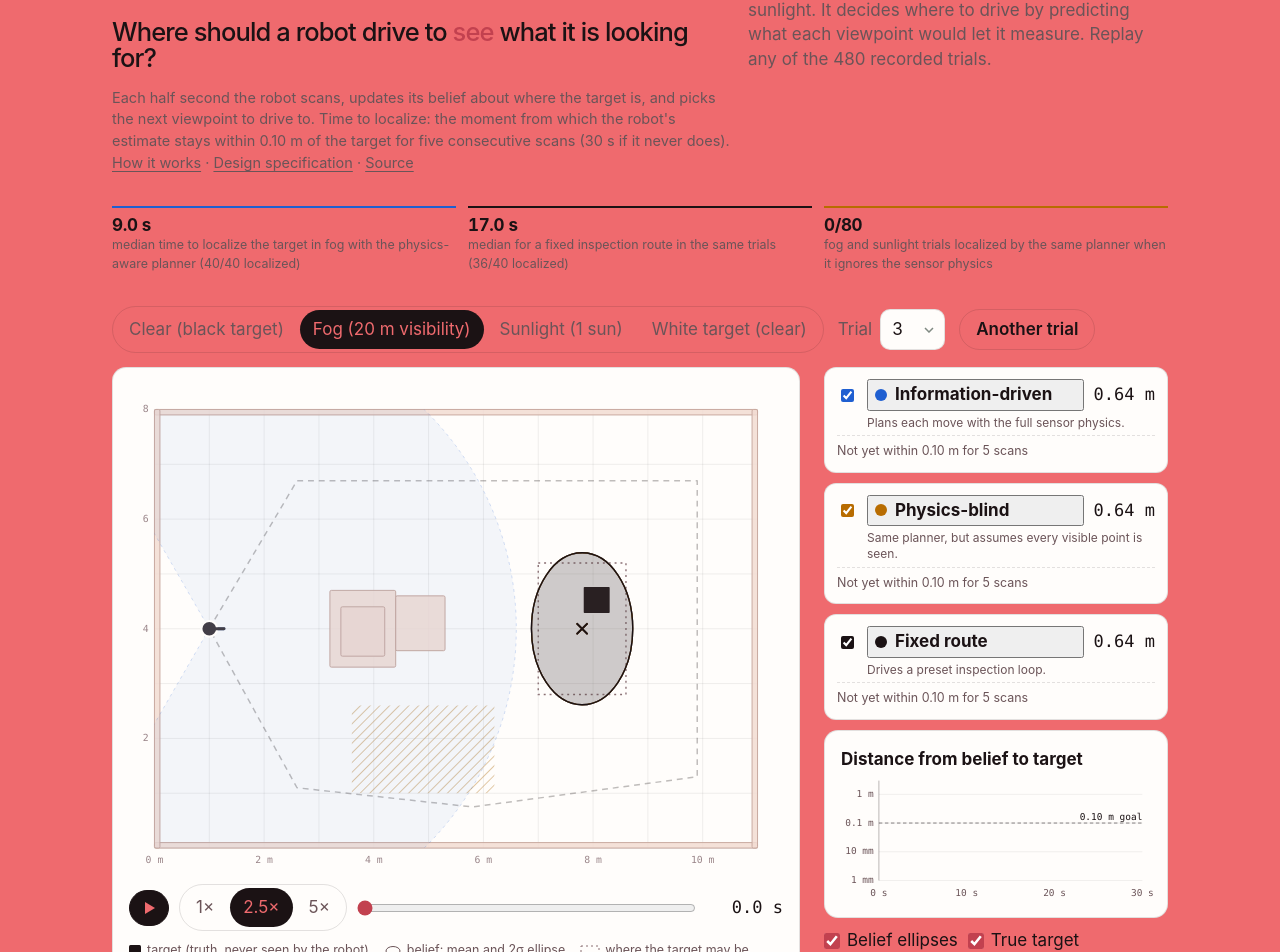
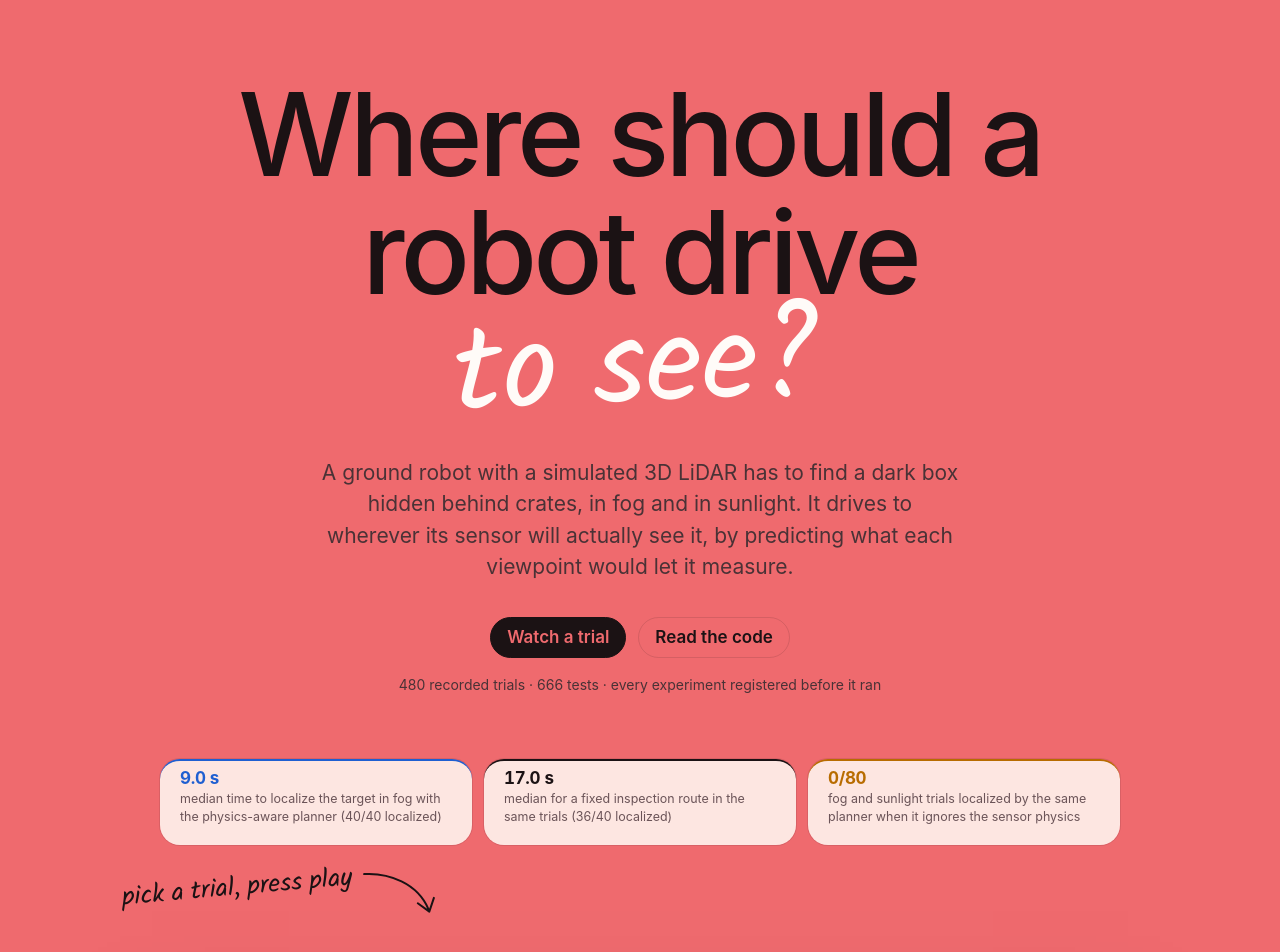
Before and after one commit to jjmensah/move-to-see, a React (Vite) app in the folder web/: page / in a window 1280 px wide. Shown: the part 94-1046 px from the top of the page. Built offline with nearby package versions, Linux system fonts and the light colour scheme.

Commit message:
feat(web): centre the hero with a handwritten line and put the replay on a stage

```diff
--- a/web/src/App.tsx
+++ b/web/src/App.tsx
@@ -95,6 +95,12 @@ export default function App() {
     [pick],
   );
 
+  const watch = () => {
+    const still = window.matchMedia("(prefers-reduced-motion: reduce)").matches;
+    document.getElementById("stage")?.scrollIntoView({ behavior: still ? "auto" : "smooth", block: "start" });
+    setPlaySignal(s => s + 1);
+  };
+
   if (failed)
     return <div className="loading boot">The trial records could not be loaded. Refresh the page to try again.</div>;
   if (!world || !results) return <div className="loading boot">Loading 480 recorded trials…</div>;
@@ -132,29 +138,28 @@ export default function App() {
       </div>
 
       <main id="top">
-        <section id="replay" className="wrap hero" aria-labelledby="replay-title">
-          <div className="hero-top">
-            <div className="stack" style={{ gap: 18 }}>
-              <span className="kicker">Active perception · 3D LiDAR · simulation</span>
-              <h1 id="replay-title" tabIndex={-1}>
-                Where should a robot drive to <em>see</em> what it is looking for?
+        <section id="replay" className="hero" aria-labelledby="replay-title">
+          <div className="wrap">
+            <h1 id="replay-title" className="reveal" tabIndex={-1}>
+              Where should a robot drive
+              <br />
+              <span className="hand">to see?</span>
             </h1>
+            <p className="lede reveal">
+              A ground robot with a simulated 3D LiDAR has to find a dark box hidden behind crates, in fog and in
+              sunlight. It drives to wherever its sensor will actually see it, by predicting what each viewpoint would
+              let it measure.
+            </p>
+            <div className="cta-row reveal">
+              <button type="button" className="button lg" onClick={watch}>
+                Watch a trial
+              </button>
+              <a className="button lg ghost" href={REPO}>
+                Read the code
+              </a>
             </div>
-            <p className="lede">
-              A ground robot with a simulated 3D LiDAR has to find a dark box hidden behind crates, in fog and in
-              sunlight. It decides where to drive by predicting what each viewpoint would let it measure. Replay any of
-              the 480 recorded trials.
-            </p>
-            <p className="small muted" style={{ gridColumn: "1 / -1" }}>
-              Each half second the robot scans, updates its belief about where the target is, and picks the next
-              viewpoint to drive to. Time to localize: the moment from which the robot's estimate stays within 0.10 m of
-              the target for five consecutive scans (30 s if it never does).{" "}
-              <a href={`${REPO}#how-it-works`}>How it works</a> ·{" "}
-              <a href={`${REPO}/blob/main/docs/design/final-spec.md`}>Design specification</a> ·{" "}
-              <a href={REPO}>Source</a>
-            </p>
-          </div>
-          <div className="stats" aria-label="Headline results in fog">
+            <p className="fine reveal">480 recorded trials · 666 tests · every experiment registered before it ran</p>
+            <div className="stats reveal" aria-label="Headline results in fog">
               <div className="stat" style={{ ["--c" as string]: "var(--info)" }}>
                 <b className="num">{fog.info.medianTimeScoreS.toFixed(1)} s</b>
                 <span>
@@ -173,7 +178,28 @@ export default function App() {
                 <span>fog and sunlight trials localized by the same planner when it ignores the sensor physics</span>
               </div>
             </div>
-          <Replay world={world} condition={sel.condition} trial={sel.trial} onPick={pick} playSignal={playSignal} />
+            <div id="stage" className="stage-wrap reveal">
+              <div className="scribble" aria-hidden="true">
+                <span className="hand">pick a trial, press play</span>
+                <svg viewBox="0 0 120 90">
+                  <path d="M8 6 C 40 4, 78 18, 92 52 M78 44 L 93 55 L 99 37" />
+                </svg>
+              </div>
+              <div className="stage">
+                <Replay
+                  world={world}
+                  condition={sel.condition}
+                  trial={sel.trial}
+                  onPick={pick}
+                  playSignal={playSignal}
+                />
+              </div>
+              <p className="fine">
+                Time to localize: the moment from which the estimate stays within 0.10 m of the target for five scans in
+                a row (30 s if it never does).
+              </p>
+            </div>
+          </div>
         </section>
 
         <section id="sensor" className="section" aria-labelledby="sensor-title">
--- a/web/src/styles.css
+++ b/web/src/styles.css
@@ -385,32 +385,128 @@ code {
 /* ------------------------------------------
    Hero
    ------------------------------------------
-   Title, lede and the headline numbers. */
+   Centred display title with a handwritten line, the calls to action, the
+   headline numbers and the replay stage underneath. */
 .hero {
-  padding-block: clamp(20px, 4vw, 44px) clamp(56px, 8vw, 96px);
+  padding: clamp(130px, 16vw, 170px) 0 clamp(80px, 10vw, 120px);
+  text-align: center;
+}
+.hero h1 {
+  font-size: clamp(50px, 9vw, 128px);
+  margin: 0 auto 28px;
+}
+.hero h1 .hand {
+  color: var(--cream);
+  font-size: 1.08em;
+  margin-top: 0.06em;
+}
+:root[data-theme="dark"] .hero h1 .hand {
+  color: var(--coral-lo);
+}
+.lede {
+  font-size: clamp(18px, 1.9vw, 21px);
+  max-width: 640px;
+  margin: 0 auto;
+  color: var(--ink-2);
+}
+.cta-row {
+  display: flex;
+  gap: 12px;
+  justify-content: center;
+  flex-wrap: wrap;
+  margin-top: 34px;
+}
+.fine {
+  margin: 16px auto 0;
+  font-size: 14px;
+  color: var(--ink-2);
+}
+.stats {
   display: grid;
-  gap: clamp(20px, 3vw, 32px);
+  grid-template-columns: repeat(3, minmax(0, 1fr));
+  gap: 14px;
 }
-.hero-top {
-  display: grid;
-  grid-template-columns: minmax(0, 7fr) minmax(0, 5fr);
-  gap: 16px clamp(20px, 4vw, 48px);
-  align-items: end;
+.hero .stats {
+  max-width: 960px;
+  margin: 64px auto 0;
+  text-align: left;
 }
-@media (max-width: 920px) {
-  .hero-top {
+@media (max-width: 640px) {
+  .stats {
     grid-template-columns: minmax(0, 1fr);
   }
 }
-.lede {
-  font-size: var(--step-1);
-  line-height: 1.42;
-  color: var(--soft);
-  max-width: 40ch;
+.stat {
+  display: grid;
+  gap: 4px;
+  padding: 18px 20px;
+  border-radius: 20px;
+  background: color-mix(in srgb, var(--paper) 88%, transparent);
+  box-shadow: 0 0 0 1px var(--line);
 }
-.hero h1 em {
-  font-style: normal;
-  color: var(--accent);
+.stat b {
+  font-family: var(--display);
+  font-size: clamp(30px, 3.4vw, 40px);
+  font-weight: 500;
+  letter-spacing: -0.04em;
+  line-height: 1;
+  color: var(--c, var(--ink));
+}
+.stat span {
+  font-size: 14px;
+  color: var(--ink-2);
+}
+.stage-wrap {
+  position: relative;
+  max-width: 1080px;
+  margin: 110px auto 0;
+  text-align: left;
+}
+.scribble {
+  position: absolute;
+  left: 1%;
+  top: -86px;
+  display: flex;
+  align-items: flex-end;
+  gap: 4px;
+  color: var(--ink);
+  pointer-events: none;
+}
+.scribble .hand {
+  font-size: 26px;
+  transform: rotate(-5deg);
+  margin-bottom: 30px;
+}
+.scribble svg {
+  width: 92px;
+  height: 70px;
+  fill: none;
+  stroke: currentColor;
+  stroke-width: 2.6;
+  stroke-linecap: round;
+  stroke-linejoin: round;
+  stroke-dasharray: 220;
+  stroke-dashoffset: 220;
+  transition: stroke-dashoffset 1.1s 0.6s var(--ease);
+}
+.stage-wrap.in .scribble svg {
+  stroke-dashoffset: 0;
+}
+@media (max-width: 640px) {
+  .scribble {
+    display: none;
+  }
+  .stage-wrap {
+    margin-top: 64px;
+  }
+}
+.stage {
+  background: var(--paper);
+  border-radius: 28px;
+  padding: clamp(12px, 2vw, 22px);
+  box-shadow:
+    0 0 0 1px rgb(27 18 20 / 0.12),
+    0 50px 90px -40px rgb(70 10 25 / 0.7);
 }
 
 /* ------------------------------------------
```
Lines whose indentation alone changed are shown as unchanged.
